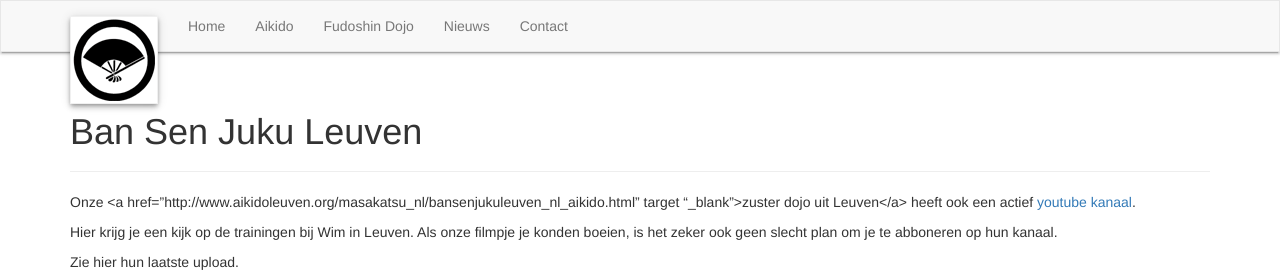
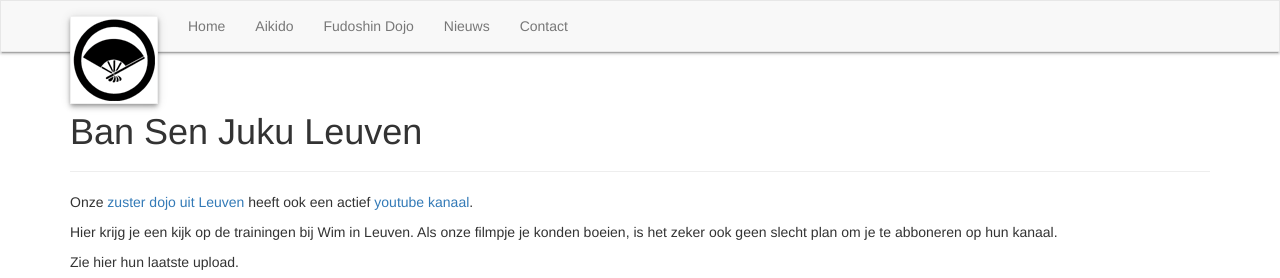
Before and after one commit to fudoshin-dojo/fudoshin-dojo.github.io, a Jekyll site: the page built from _posts/2017-03-17-ban-sen-juku-leuven.md, in a window 1280 px wide, cut to the strip 0-278 px from the top of the page. Built offline with Jekyll 4.4.1, drawn with Linux system fonts in a browser that asks for light colours; nearby versions of some CDN libraries.

Commit message:
fixed link in post

```diff
--- a/_posts/2017-03-17-ban-sen-juku-leuven.md
+++ b/_posts/2017-03-17-ban-sen-juku-leuven.md
@@ -4,7 +4,7 @@ title: Ban Sen Juku Leuven
 permalink: nieuws/ban-sen-juku-leuven
 ---
 
-Onze <a href="http://www.aikidoleuven.org/masakatsu_nl/bansenjukuleuven_nl_aikido.html" target "_blank">zuster dojo uit Leuven</a>
+Onze <a href="http://www.aikidoleuven.org/masakatsu_nl/bansenjukuleuven_nl_aikido.html" target="_blank">zuster dojo uit Leuven</a>
 heeft ook een actief <a href="https://www.youtube.com/channel/UCXr9_1ZZirvV0isgxoeBxWg" target="_blank">youtube kanaal</a>.
 
 Hier krijg je een kijk op de trainingen bij Wim in Leuven. Als onze filmpje je konden boeien, is het zeker ook geen slecht
```
